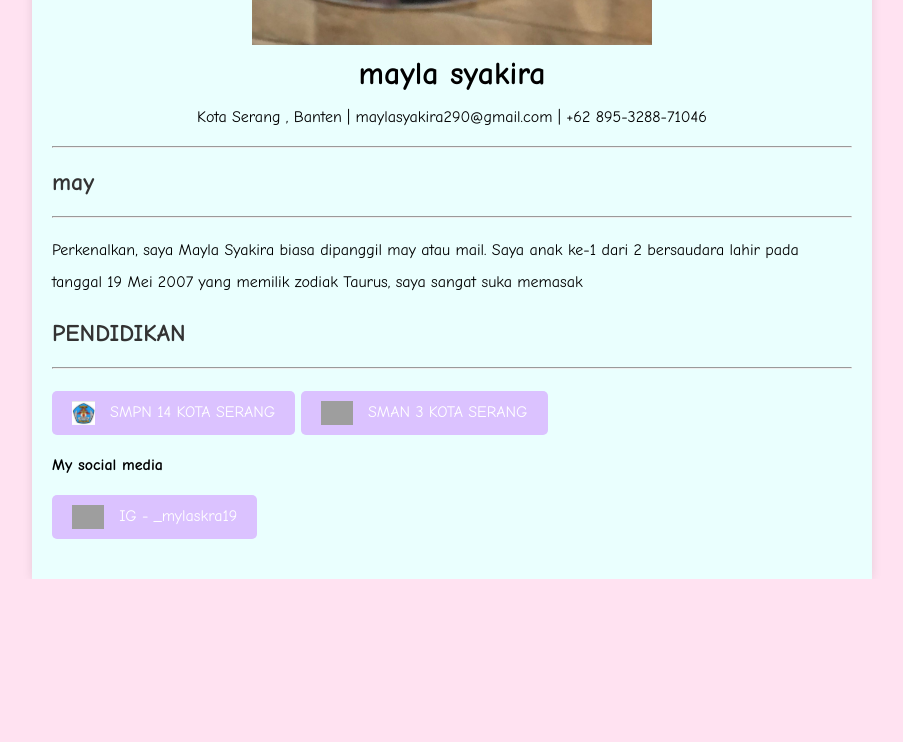
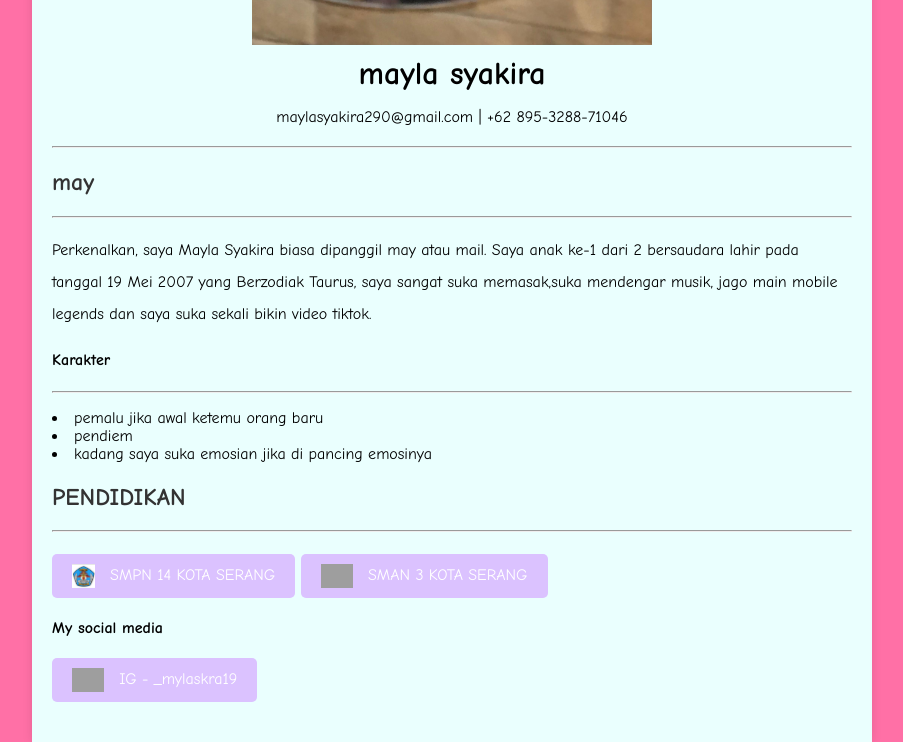
Before and after one commit to maylasykr12/myla, a plain HTML site: page index.html in a window 1280 px wide. Shown: the part 526-1268 px from the top of the page, without its empty margins (188-1091 px from the left). Before the commit the page ends 1105 px from the top, so only its background shows below. Drawn offline with Linux system fonts and the light colour scheme; grey boxes are pictures that could not be loaded.

Commit message:
Update index.html

```diff
--- a/index.html
+++ b/index.html
@@ -8,7 +8,7 @@ html lang="en">
             font-family: Comic Sans MS, sans-serif;
             margin: 0;
             padding: 0;
-            background-color: #FFE2F1;
+            background-color: #FF70A6;
         }
         .container {
             max-width: 800px;
@@ -50,7 +50,7 @@ html lang="en">
         <div class="header">
             <img src="myla.jpg" alt="Foto Profil">
             <h1>mayla syakira </h1>
-            <p>Kota Serang , Banten | maylasyakira290@gmail.com | +62 895-3288-71046 </p>
+            <p> maylasyakira290@gmail.com | +62 895-3288-71046 </p>
         </div>
         <div class="content">
             <head>
@@ -74,9 +74,24 @@ html lang="en">
     <hr>
     <p></p>
 </body>
-            <p>Perkenalkan, saya Mayla Syakira biasa dipanggil may atau mail. Saya anak ke-1 dari 2 bersaudara lahir pada tanggal 19 Mei 2007 yang memilik zodiak Taurus, saya sangat suka memasak</p>
+            <p>Perkenalkan, saya Mayla Syakira biasa dipanggil may atau mail. Saya anak ke-1 dari 2 bersaudara lahir pada tanggal 19 Mei 2007 yang Berzodiak Taurus, saya sangat suka memasak,suka mendengar musik, jago main mobile legends dan saya suka sekali bikin video tiktok.</p>
             </body>
             <h4>
+            </body>
+            <h4>Karakter</h4>
+            <head>
+    <meta charset="UTF-8">
+    <meta name="viewport" content="width=device-width, initial-scale=1.0">
+    <title>Horizontal Rule</title>
+</head>
+<body>
+        <p></p>
+    <hr>
+    <p></p>
+</body>
+            <li>pemalu jika awal ketemu orang baru </li></li>
+            <li>pendiem </li>
+            <li>kadang saya suka emosian jika di pancing emosinya</li>
         <h2>PENDIDIKAN</h2>
         <head>
     <meta charset="UTF-8">
```
